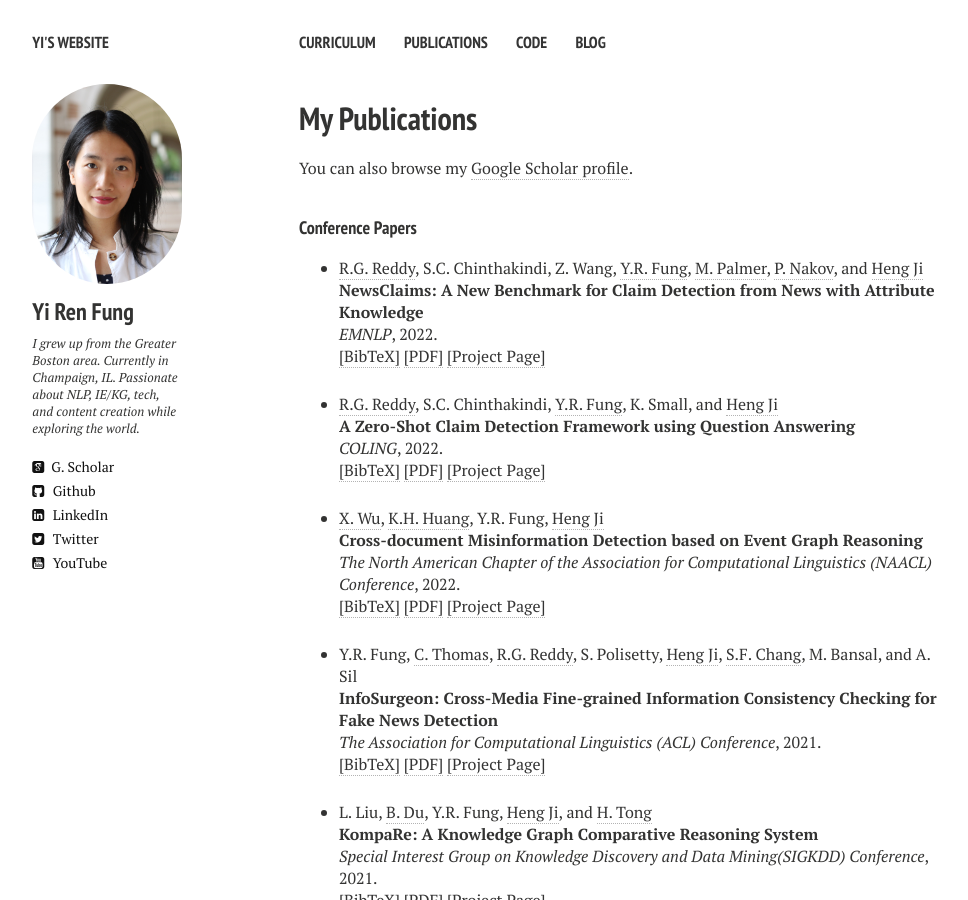
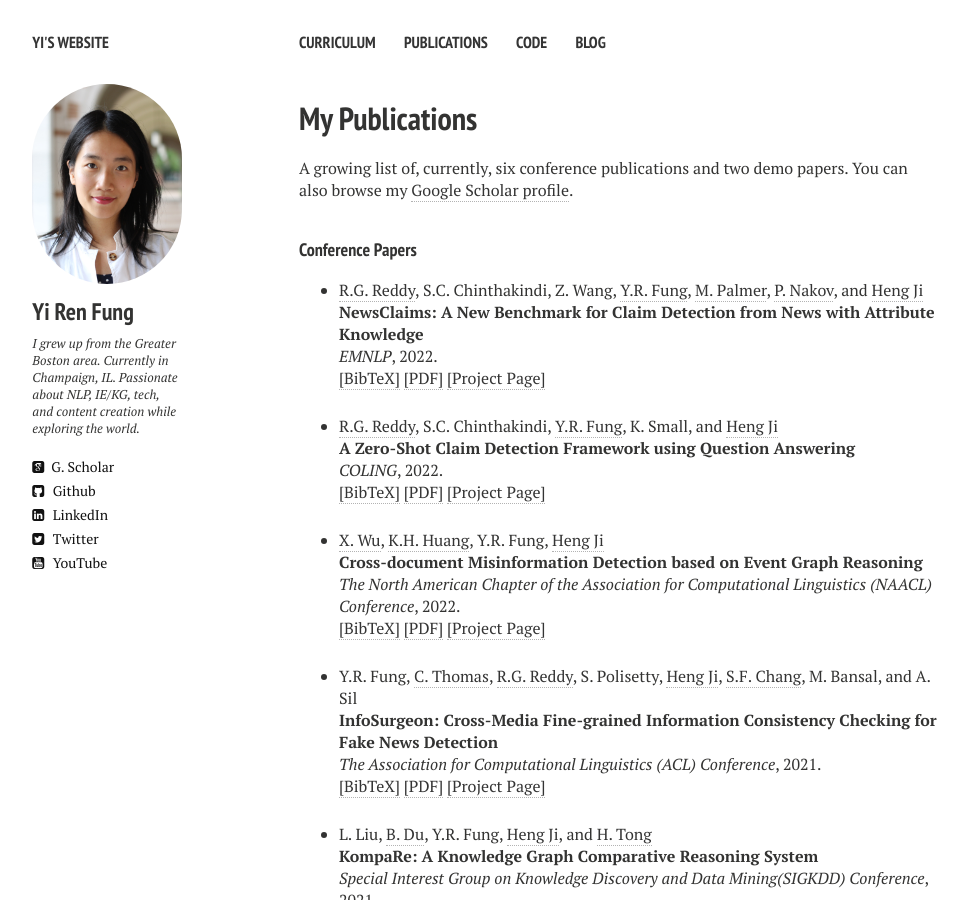
Before and after one commit to yrf1/yrf1.github.io, a Jekyll site: the page built from publications.md, in a window 1280 px wide and 900 px high. Shown: the whole window, without its empty margins (21-989 px from the left). Built offline with Jekyll 4.4.1, drawn with Linux system fonts in a browser that asks for light colours; nearby versions of some CDN libraries.

Commit message:
update publication

```diff
--- a/publications.md
+++ b/publications.md
@@ -7,4 +7,4 @@ modified: 8-7-2014
 comments: false
 ---
 
-You can also browse my <a href="http://scholar.google.es/citations?user=eUae2K0AAAAJ" target="_blank">Google Scholar profile</a>.
+A growing list of, currently, six conference publications and two demo papers. You can also browse my <a href="http://scholar.google.es/citations?user=eUae2K0AAAAJ" target="_blank">Google Scholar profile</a>.
```
